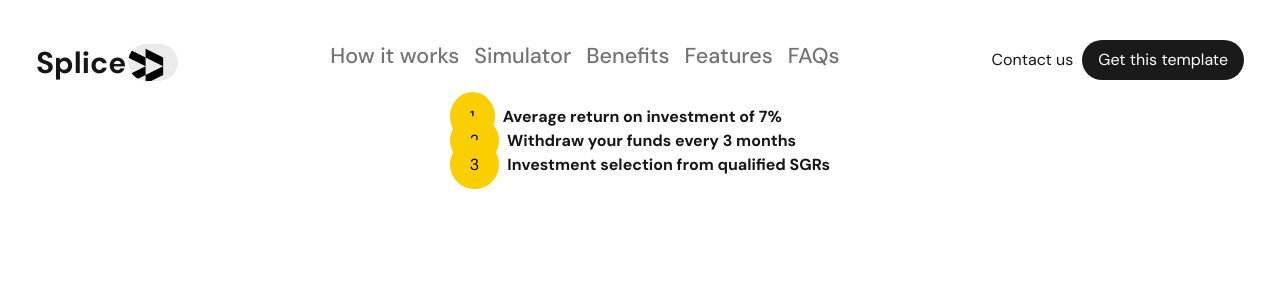
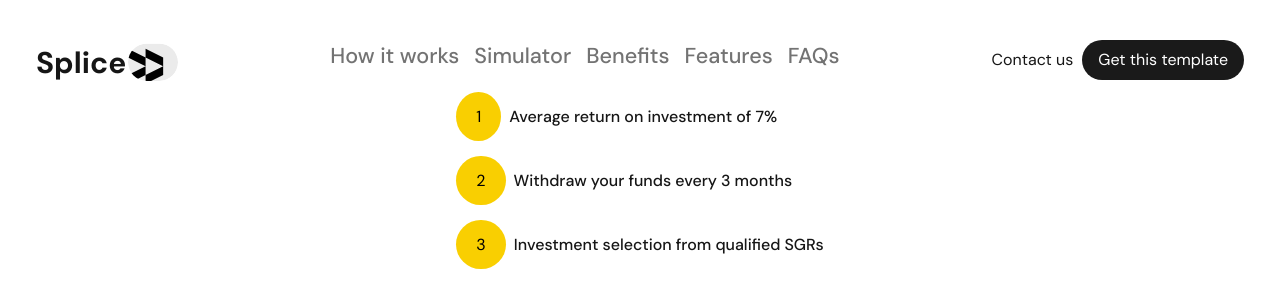
Before and after one commit to Daniel264/Slice, a Next.js app: page / in a window 1280 px wide. Shown: the top 308 px of the page. Built offline with nearby package versions, Linux system fonts and the light colour scheme.

Commit message:
Refactor yellow-text styles to use a new container mixin and adjust spacing

```diff
--- a/src/styles/SCSS/components/_yellow-text.scss
+++ b/src/styles/SCSS/components/_yellow-text.scss
@@ -1,5 +1,7 @@
-.yellow-background {
-    gap: 10px;
+@use "../mixins/mixins" as mix;
+
+.yellow-container {
+    @include mix.space-y(40px);
 
     .yellow-bg {
         padding: 14px 20px;
@@ -8,6 +10,7 @@
         color: var(--primary-color);
         margin-right: 8px;
     }
+
     .yellow-text {
         font-weight: 500;
     }
--- a/src/styles/SCSS/index.css
+++ b/src/styles/SCSS/index.css
@@ -83,14 +83,20 @@
   color: white;
 }
 
-.yellow-bg {
+.yellow-container {
+  display: flex;
+  flex-direction: column;
+}
+.yellow-container > *:not(:last-child) {
+  margin-bottom: 40px;
+}
+.yellow-container .yellow-bg {
   padding: 14px 20px;
   border-radius: 100%;
   background: var(--secondary-color);
   color: var(--primary-color);
   margin-right: 8px;
 }
-
-.yellow-text {
-  font-weight: 600;
+.yellow-container .yellow-text {
+  font-weight: 500;
 }/*# sourceMappingURL=index.css.map */
--- a/src/styles/SCSS/mixins/_mixins.scss
+++ b/src/styles/SCSS/mixins/_mixins.scss
@@ -30,6 +30,7 @@
 }
 @mixin space-y($spacing) {
     display: flex;
+    flex-direction: column;
 
     > *:not(:last-child) {
         margin-bottom: $spacing;
```
Also changed, not shown: 1 other file (tests, documents, lock files or other folders).
